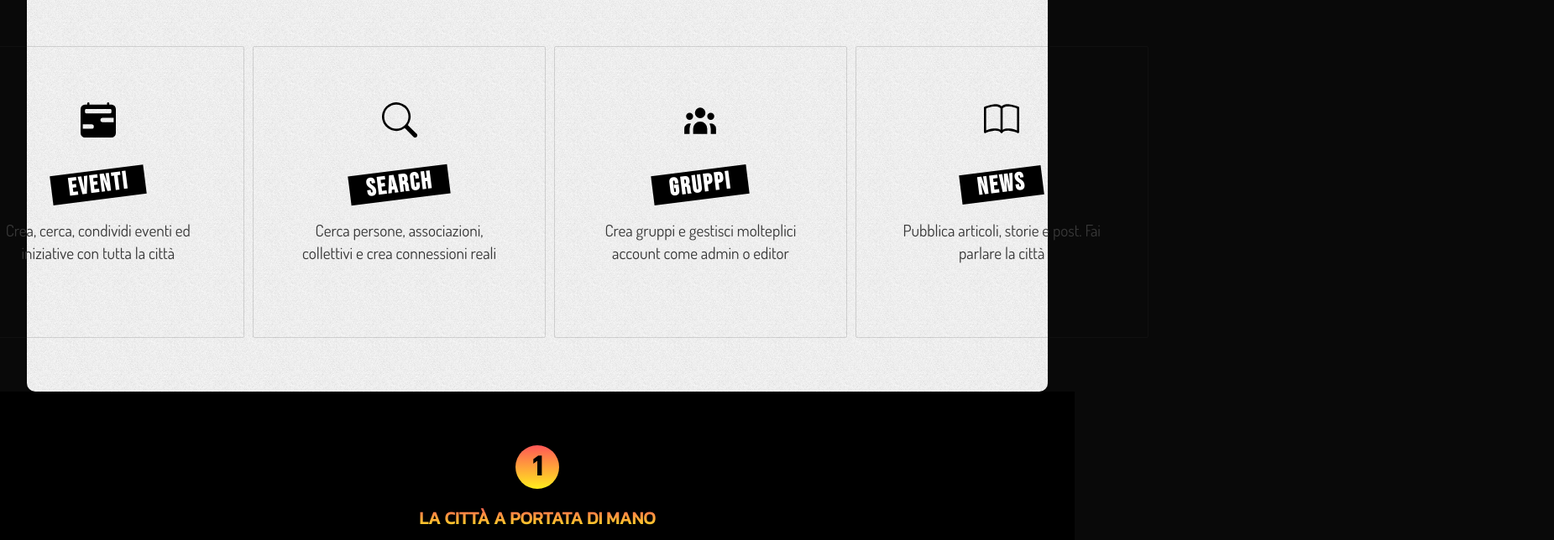
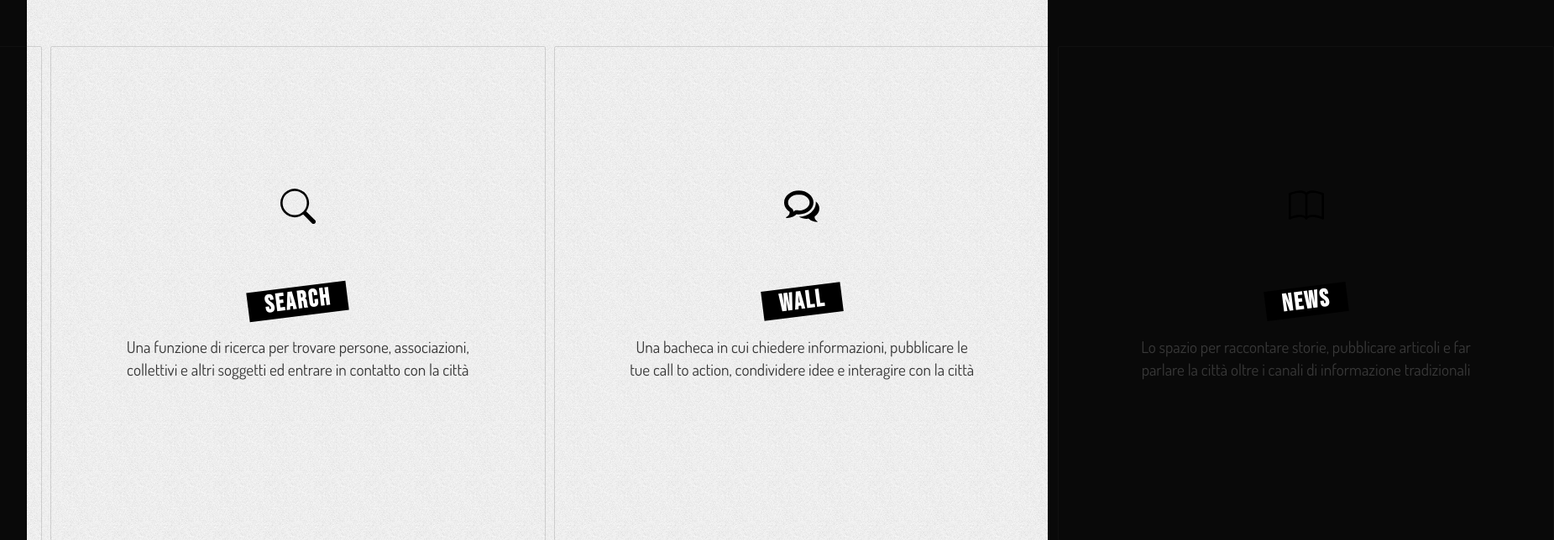
Before and after one commit to marianif/seetizen-landing, a Next.js app: page / in a window 1280 px wide. Shown: the part 1920-2564 px from the top of the page at 84% size, 1851 px wide, since content can reach past the window. Built offline with nearby package versions, Linux system fonts and the light colour scheme.

Commit message:
improved copy and storytelling

```diff
--- a/components/Landing/GridItem.js
+++ b/components/Landing/GridItem.js
@@ -5,7 +5,7 @@ import {
   BsCardChecklist,
   BsBook,
 } from "react-icons/bs"
-import { HiUserGroup } from "react-icons/hi"
+import { ImBubbles4 } from "react-icons/im"
 import { RiRoadMapLine } from "react-icons/ri"
 
 const SIZE = 42
@@ -19,7 +19,7 @@ const GridItem = ({ item }) => {
         {icon === "search" ? (
           <BsSearch size={SIZE} color={COLOR} />
         ) : icon === "group" ? (
-          <HiUserGroup size={SIZE} color={COLOR} />
+          <ImBubbles4 size={SIZE} color={COLOR} />
         ) : icon === "invitations" ? (
           <BsCardChecklist size={SIZE} color={COLOR} />
         ) : icon === "events" ? (
--- a/data/features.json
+++ b/data/features.json
@@ -15,7 +15,7 @@
       },
       {
         "heading": "Programmazione real-time e nel tempo",
-        "paragraph": "Devi organizzare il weekend o sei già in giro e cerchi sul momento qualcosa da fare? La mappa sociale pensa anche a questo"
+        "paragraph": "Devi organizzare il weekend o sei già in giro e cerchi sul momento qualcosa da fare? La mappa sociale ti mostra subito cosa ti circonda"
       }
     ]
   },
@@ -23,19 +23,19 @@
     "img": "/../public/images/share.png",
     "heading": "Partecipazione Attiva",
     "label": "Condividi le iniziative",
-    "impressum": "Un agenda esperienziale condivisa dove i cittadini contribuiscono attivamente alla diffusione della creatività e della produzione urbana, agevolando nuove forme di condivisione e coinvolgimento sul territorio",
+    "impressum": "Un agenda esperienziale condivisa dove i cittadini contribuiscono attivamente alla diffusione delle iniziative e della produzione urbana, agevolando nuove forme di condivisione e coinvolgimento sul territorio. Quello che merita lo decidono le persone, non un algoritmo",
     "previews": [
       {
-        "heading": "Rompi il ghiaccio!",
-        "paragraph": "Senza l'invasività di whatsapp coinvolgi chi vuoi, invita chi c'è. Un evento condiviso è una chance per socializzare"
+        "heading": "Un modo per rompere il ghiaccio",
+        "paragraph": "A volte vogliamo coinvolgere persone che non sentiamo da un po' ma l'invasività di whatsapp ci frena. Coinvolgi chi vuoi, invita chi c'è con un sistema semplice, veloce e poco invasivo"
       },
       {
-        "heading": "Fai girare!",
-        "paragraph": "C'è un evento che ti piace o lo hai organizzato? Non perderti dietro un feed, fallo sapere ovunque senza limitazioni"
+        "heading": "Fai girare",
+        "paragraph": "C'è un evento che ti piace o lo hai organizzato? Non rincorrere un algoritmo, non spendere un capitale in sponsorizzate, non perderti dietro gli hashtag. Contribuisci alla sua diffusione facendolo girare subito senza limitazioni"
       },
       {
-        "heading": "Non dimenticarti più niente!",
-        "paragraph": "La semplicità è la nostra forza, è già tutto sul tuo calendario, non perderti a cercare, ciò che ti interessa è già calendarizzato e a portata di mano"
+        "heading": "Non dimenticarti più niente",
+        "paragraph": "Quante volte hai visto un iniziativa che ti piace o te ne hanno girato una per poi dimenticarla o non trovarla più? Ciò che ti interessa o ti è stato girato viene calendarizzato in automatico e te lo ricordiamo con una semplice notifica"
       }
     ]
   },
@@ -43,19 +43,19 @@
     "img": "/../public/images/discovery.png",
     "heading": "Urban Discovery",
     "label": "Funzione di ricerca locale",
-    "impressum": "I social attuali hanno scarse funzionalità di ricerca, questo genera dispersione e spesso l'impossibilità di scoprire la città. Abbiamo semplificato il processo per trovare di persone, gruppi, collettivi e altre soggettività urbane",
+    "impressum": "I social attuali hanno scarse funzionalità di ricerca, questo genera dispersione e spesso l'impossibilità di scoprire la città. Abbiamo semplificato il processo per trovare persone, gruppi, collettivi e mettere in contatto le varie soggettività urbane, facendo incrociare idee, persone e progetti",
     "previews": [
       {
         "heading": "Scopriamoci",
-        "paragraph": "Con la funzionalità discover scopri tutto facilmente. Persone, gruppi, collettivi, associazioni e tanto di più in città"
+        "paragraph": "Con la funzionalità discover scopri tutto facilmente. Ti basta un click per trovare una lista di persone, gruppi, collettivi, associazioni e tanto di più in città"
       },
       {
         "heading": "Cerchiamoci",
-        "paragraph": "La ricerca, semplice: Digita 'Art..' e trova subito attorno a te chi l'arte la fa, che ne sai, magari ti innamori a una mostra indipendente "
+        "paragraph": "Con un sistema di ricerca su misura per la città trovare persone, gruppi, associazioni e collettivi in base a cià che ti interessa ed entrare subito in contatto non è mai sto così semplice."
       },
       {
         "heading": "Troviamoci",
-        "paragraph": "Fai qualcosa di interessante o vuoi scoprire chi fa ciò che ti interessa? Abbiamo facilitato la ricerca, quindi cerchiamoci! Connettiti con facilmente. con tutta la città"
+        "paragraph": "Fai qualcosa di interessante o vuoi scoprire chi fa ciò che ti interessa? Seetizen aiuta a creare connessione reali, a rompere il muro della divisione, a progettare qualcosa di bello insieme e fare nuove amicizie"
       }
     ]
   },
@@ -63,19 +63,19 @@
     "img": "/../public/images/urban-stories.png",
     "heading": "Urban Storytelling",
     "label": "Fai parlare la città",
-    "impressum": "Le città sono luoghi fatti di attività, momenti e pensieri che meritano uno spazio narrativo inedito. Facilitare la diffusione di storie appare come una soluzione molto preziosa per dare significato e analizzare le città in cui viviamo.",
+    "impressum": "Le città sono luoghi fatti di attività, momenti e pensieri che meritano uno spazio narrativo inedito. Facilitare la diffusione di storie, informazioni e articoli appare come una soluzione molto preziosa per dare significato e analizzare le città in cui viviamo.",
     "previews": [
       {
-        "heading": "narrazioni urbane",
-        "paragraph": "Un nuovo significato alla città e alle storie che essa racconta. Quali saranno le nuove prospettive di narrazione urbana, gli spazi raccontati, cosa nasconde la città e cosa aspetta di essere scoperto? "
+        "heading": "L'informazione locale semplificata",
+        "paragraph": "I blog dei siti vengono letti poco e non sono indicizzati. Le newsletter richiano di finire nella sezione spam. I social non ti faranno crescere in organico. Con Urban Stories pensa a scrivere, hai potenzialmente tutta la città come pubblico"
       },
       {
-        "heading": "Quali storie?",
-        "paragraph": "A volte le storie più interessanti sono dietro l'angolo e spesso non lo sappiamo. Ogni angolo è una prospettiva, raccontiamola"
+        "heading": "narrazioni urbane",
+        "paragraph": "Uno spazio in cui informazione locale e storytelling urbano si incontrano e contribuiscono a creare nuova consapevolezza sulle storie dei quartieri, degli enti, delle persone, delle iniziative che abitano la città"
       },
       {
-        "heading": "Quali storie?",
-        "paragraph": "A volte le storie più interessanti sono dietro l'angolo e spesso non lo sappiamo. Ogni angolo è una prospettiva, raccontiamola"
+        "heading": "Redazioni aperte e diffuse",
+        "paragraph": "Aggiorna sulla attività della tua associazione, del tuo collettivo, dove proporre le tue interviste, i tuoi comunicati, le curiosità sulla città e tanto altro. Diamo voce a ogni prospettiva tramite un processo di narrazione urbana eterogeneo, aperto e partecipativo"
       }
     ]
   }
--- a/data/featuresGrid.json
+++ b/data/featuresGrid.json
@@ -1,23 +1,23 @@
 [
   {
     "heading": "Eventi",
-    "paragraph": "Crea, cerca, condividi eventi ed iniziative con tutta la città",
+    "paragraph": "Dal grande evento alla piccola iniziativa di quartiere ognuno merita lo stesso spazio. Crea, cerca, condividi eventi ed iniziative con tutta la città",
     "icon": "events"
   },
   {
     "heading": "Search",
-    "paragraph": "Cerca persone, associazioni, collettivi e crea connessioni reali",
+    "paragraph": "Una funzione di ricerca per trovare persone, associazioni, collettivi e altri soggetti ed entrare in contatto con la città",
     "icon": "search"
   },
 
   {
-    "heading": "Gruppi",
-    "paragraph": "Crea gruppi e gestisci molteplici account come admin o editor",
+    "heading": "Wall",
+    "paragraph": "Una bacheca in cui chiedere informazioni, pubblicare le tue call to action, condividere idee e interagire con la città",
     "icon": "group"
   },
   {
     "heading": "News",
-    "paragraph": "Pubblica articoli, storie e post. Fai parlare la città",
+    "paragraph": "Lo spazio per raccontare storie, pubblicare articoli e far parlare la città oltre i canali di informazione tradizionali",
     "icon": "news"
   }
 ]
```
